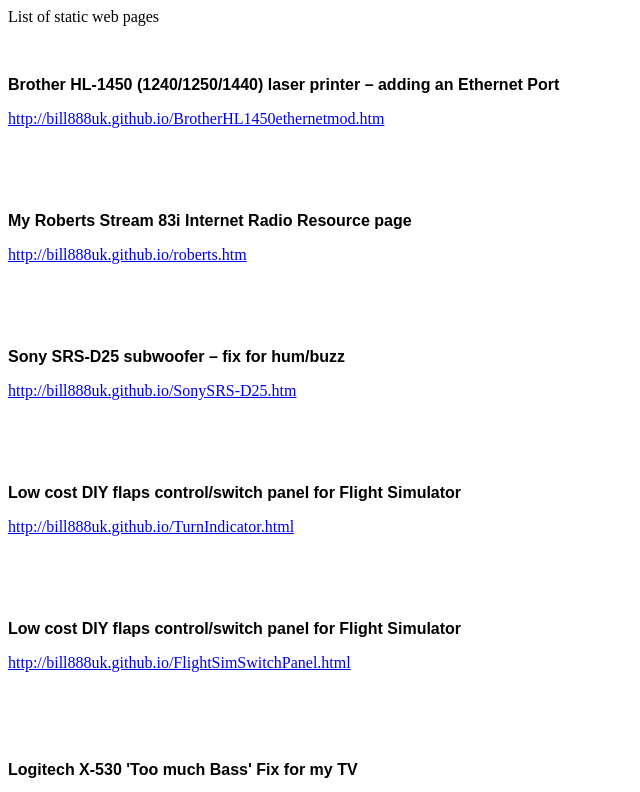
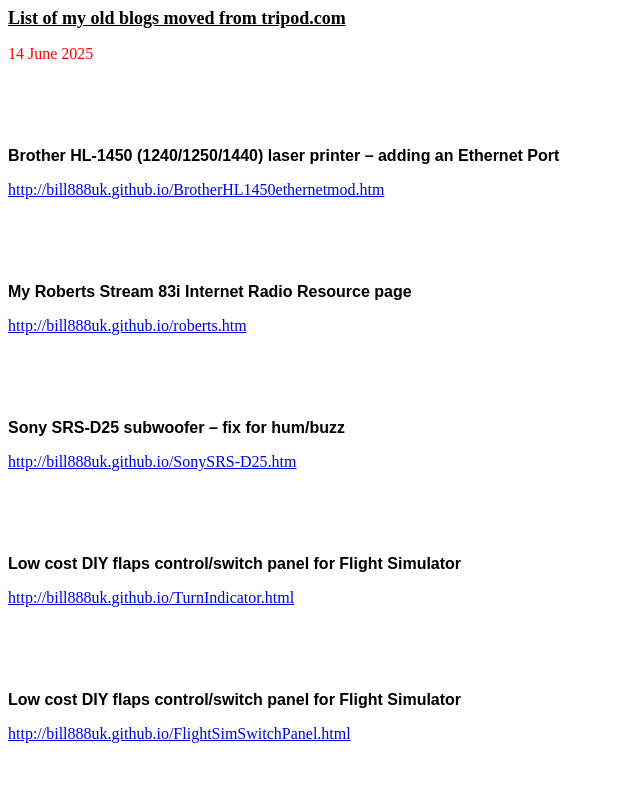
Before and after one commit to bill888uk/bill888uk.github.io, a plain HTML site: page index.html in a window 1280 px wide. Shown: the top 792 px of the page, without its empty margins (0-640 px from the left). Drawn offline with Linux system fonts and the light colour scheme.

Commit message:
Add files via upload

```diff
--- a/index.html
+++ b/index.html
@@ -5,7 +5,7 @@
 	<TITLE></TITLE>
 	<META NAME="GENERATOR" CONTENT="OpenOffice.org 3.4.1  (Win32)">
 	<META NAME="CREATED" CONTENT="20250614;6114259">
-	<META NAME="CHANGED" CONTENT="20250614;6182473">
+	<META NAME="CHANGED" CONTENT="20250614;6212280">
 	<STYLE TYPE="text/css">
 	<!--
 		@page { margin: 2cm }
@@ -20,8 +20,12 @@
 	</STYLE>
 </HEAD>
 <BODY LANG="en-GB" DIR="LTR">
-<P CLASS="western" STYLE="margin-bottom: 0cm">List of static web
-pages</P>
+<P CLASS="western" STYLE="margin-bottom: 0cm"><FONT SIZE=4><U><B>List
+of my old blogs moved from tripod.com</B></U></FONT></P>
+<P CLASS="western" STYLE="margin-bottom: 0cm"><FONT COLOR="#ff0000">14
+June 2025</FONT></P>
+<P CLASS="western" STYLE="margin-bottom: 0cm"><BR>
+</P>
 <P CLASS="western" STYLE="margin-bottom: 0cm"><BR>
 </P>
 <P CLASS="western" STYLE="margin-bottom: 0cm; widows: 2; orphans: 2"><FONT SIZE=3><FONT COLOR="#000000"><FONT FACE="Arial"><SPAN STYLE="font-style: normal"><B>Brother
```
